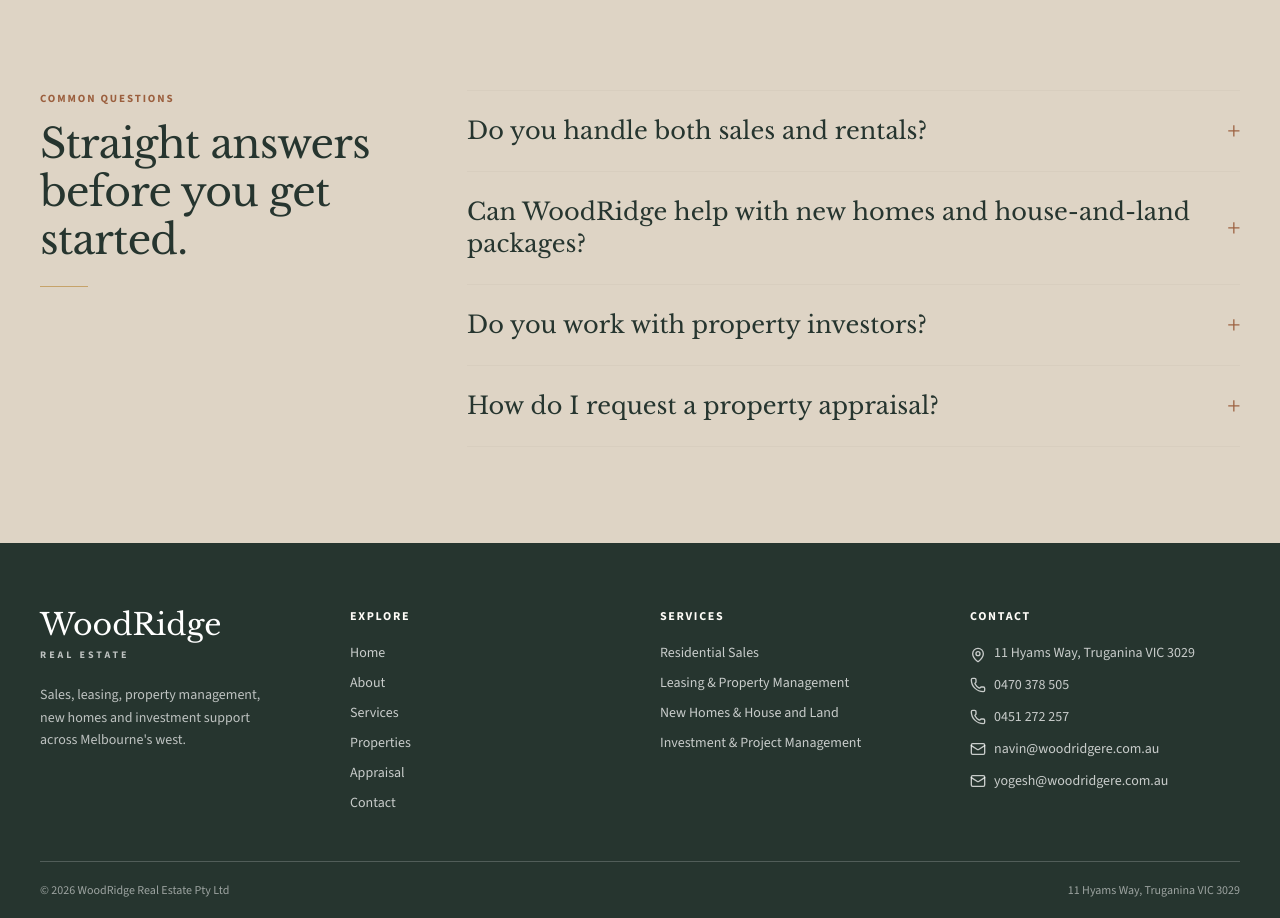
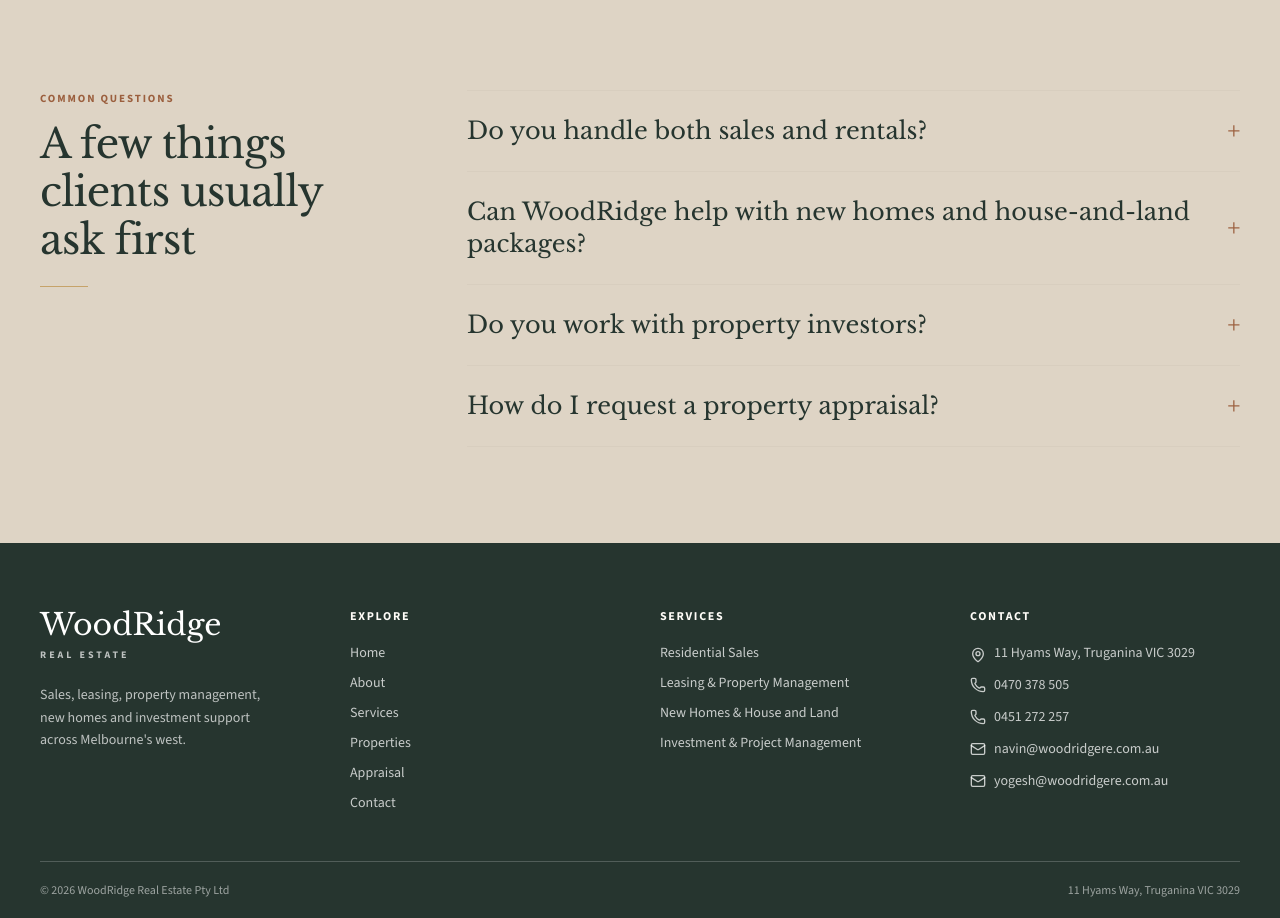
Before and after one commit to tayyabheree/Estate-website, a Next.js app: page / in a window 1280 px wide. Shown: the part 5780-6698 px from the top of the page. Built offline with nearby package versions, Linux system fonts and the light colour scheme.

Commit message:
Ground WoodRidge copy in direct agency language

```diff
--- a/components/sections/FAQ.tsx
+++ b/components/sections/FAQ.tsx
@@ -32,7 +32,7 @@ export function FAQ() {
           <div className="lg:sticky lg:top-32">
             <SectionHeading
               label="Common questions"
-              title="Straight answers before you get started."
+              title="A few things clients usually ask first"
             />
           </div>
         </Reveal>
```
